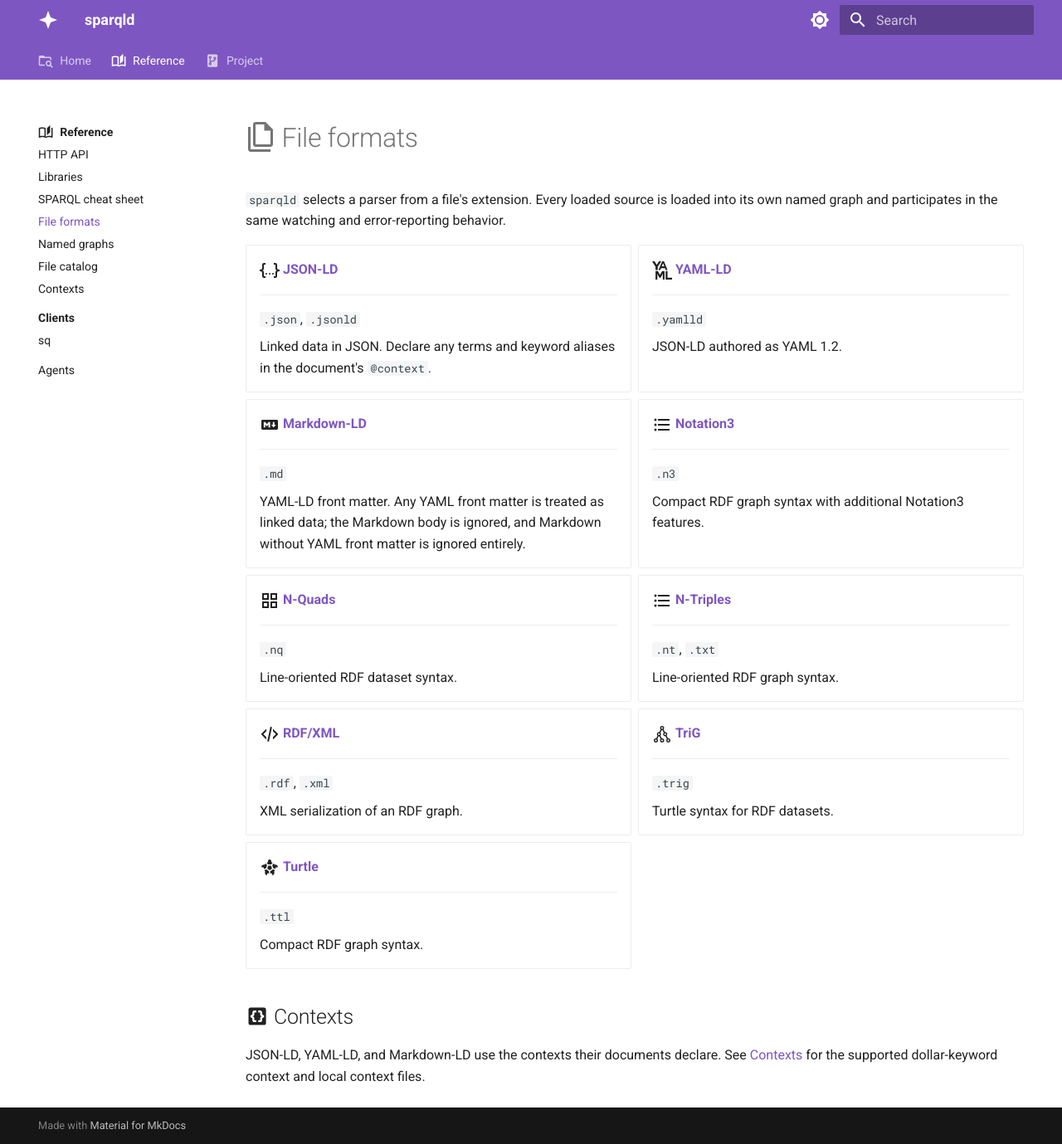
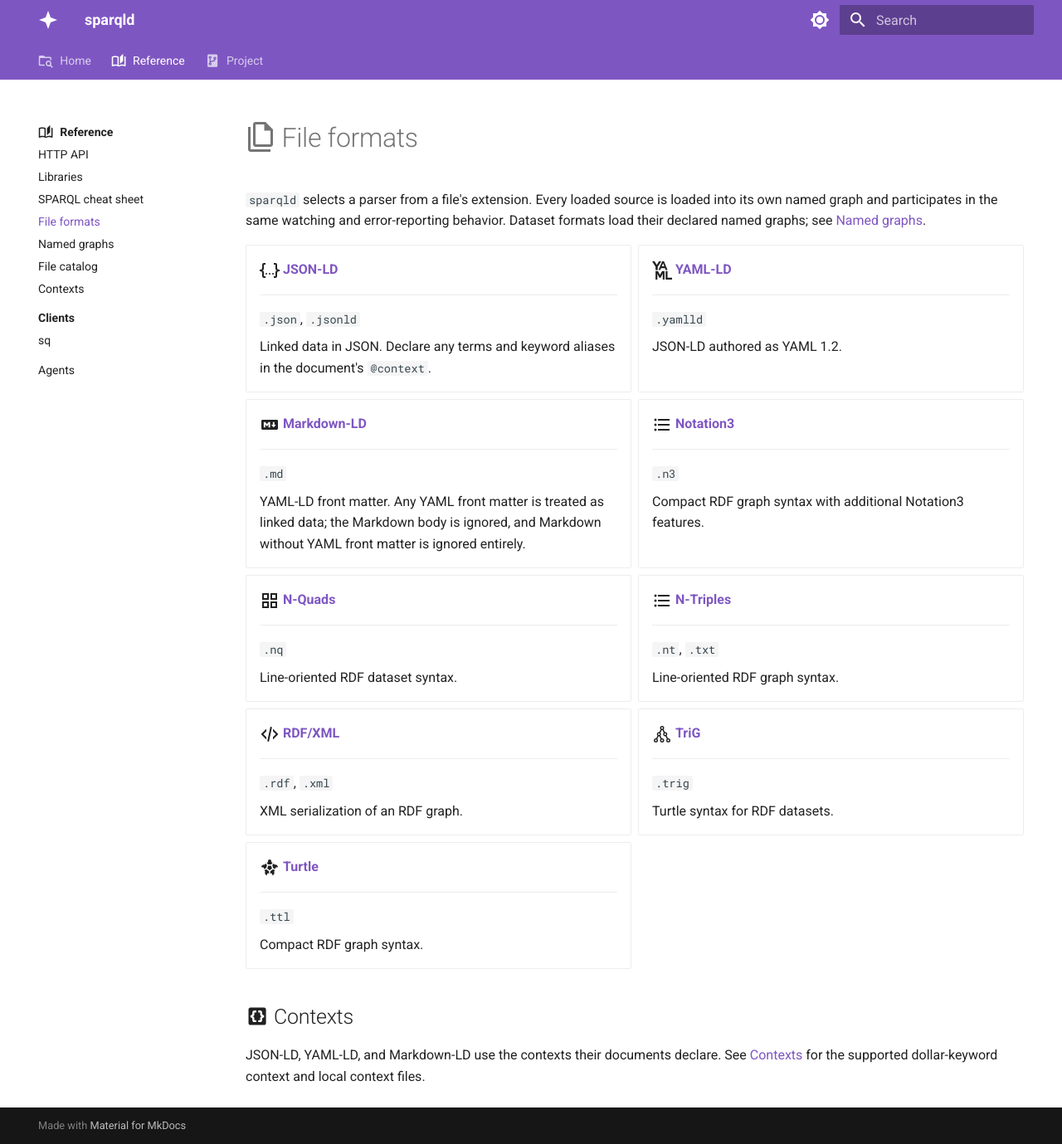
Before and after one commit to iolanta-tech/sparqld, an MkDocs documentation site: the page built from docs/reference/formats.md, in a window 1280 px wide and 1379 px high. Shown: the whole window at 83% size. Built offline with MkDocs 1.6.1 and Material for MkDocs 9.7.7, drawn with Linux system fonts in a browser that asks for light colours.

Commit message:
Document embedded dataset graphs

```diff
--- a/docs/reference/formats.md
+++ b/docs/reference/formats.md
@@ -16,7 +16,8 @@ description: File extensions recognized by sparqld and their support status.
 
 `sparqld` selects a parser from a file's extension. Every loaded source is
 loaded into its own named graph and participates in the same watching and
-error-reporting behavior.
+error-reporting behavior. Dataset formats load their declared named graphs; see
+[Named graphs](named-graphs.md).
 
 <div class="grid cards" markdown>
 
```
